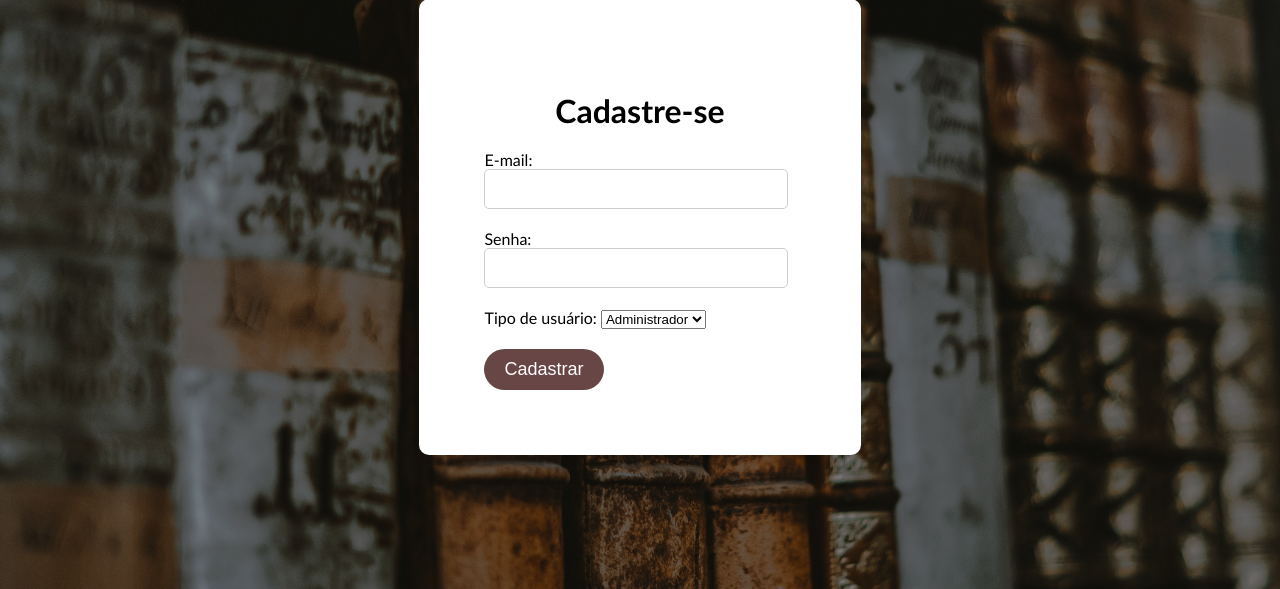
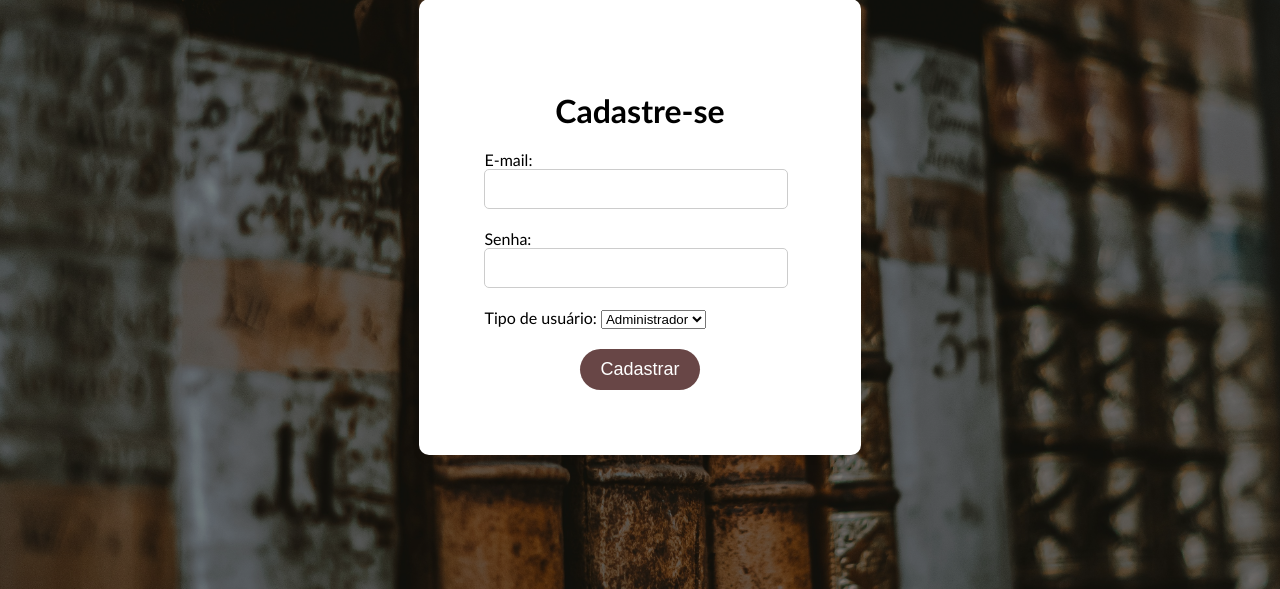
Before and after one commit to RafaelLeal0/Site_Hist-ria, a PHP site: page /cadastro.php in a window 1280 px wide. Shown: the part 173-762 px from the top of the page. Run offline with PHP 8.4, Linux system fonts and the light colour scheme.

Commit message:
Botao alinhado

```diff
--- a/cadastro/cadastro.css
+++ b/cadastro/cadastro.css
@@ -61,6 +61,7 @@ body::before {
     display: flex;
     flex-direction: column;
     justify-content: center;
+    align-items: center;
     padding: 65px;
     box-shadow: 0 4px 6px rgba(0, 0, 0, 0.1);
     border-radius: 10px;
@@ -75,6 +76,7 @@ body::before {
 .form {
     display: flex;
     flex-direction: column;
+    align-items: center;
 }
 
 .input-container {
@@ -99,6 +101,9 @@ button[name="cadastro"] {
     border-radius: 25px;
     cursor: pointer;
     transition: background-color 0.3s ease;
+    margin-top: 20px;
+    display: block;
+    margin: 0 auto;
 }
 
 button[name="cadastro"]:hover {
```
